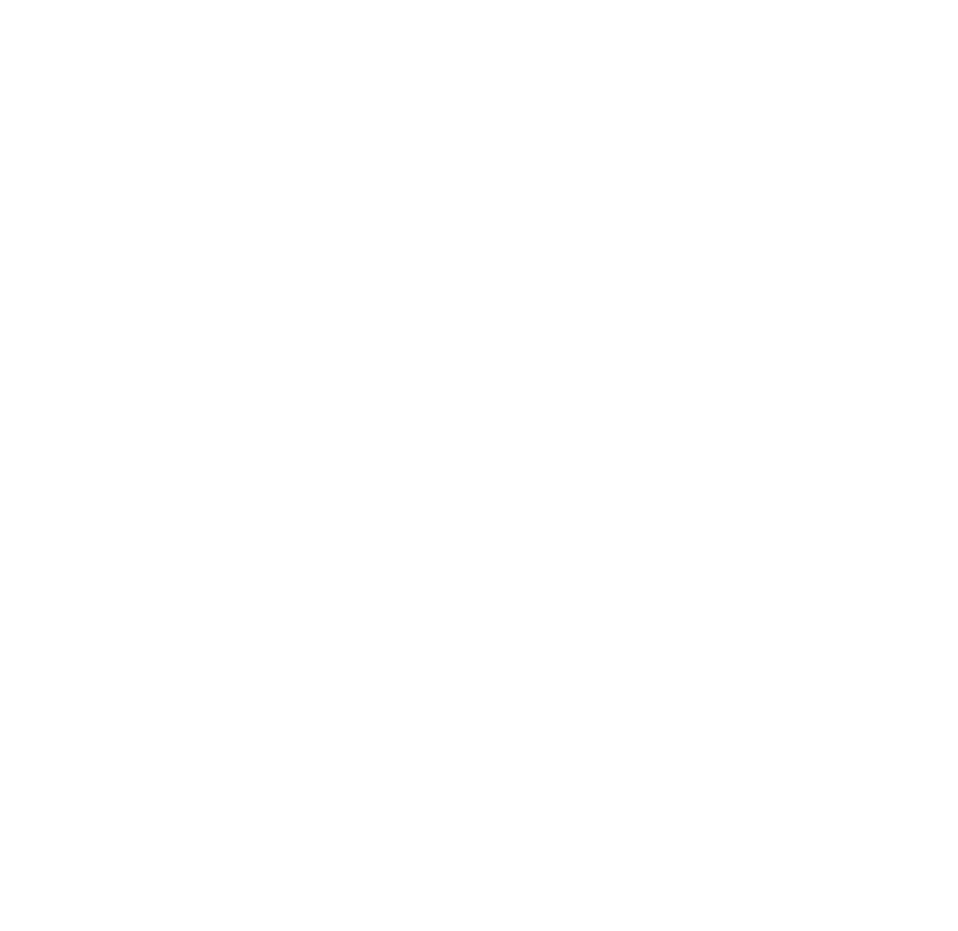
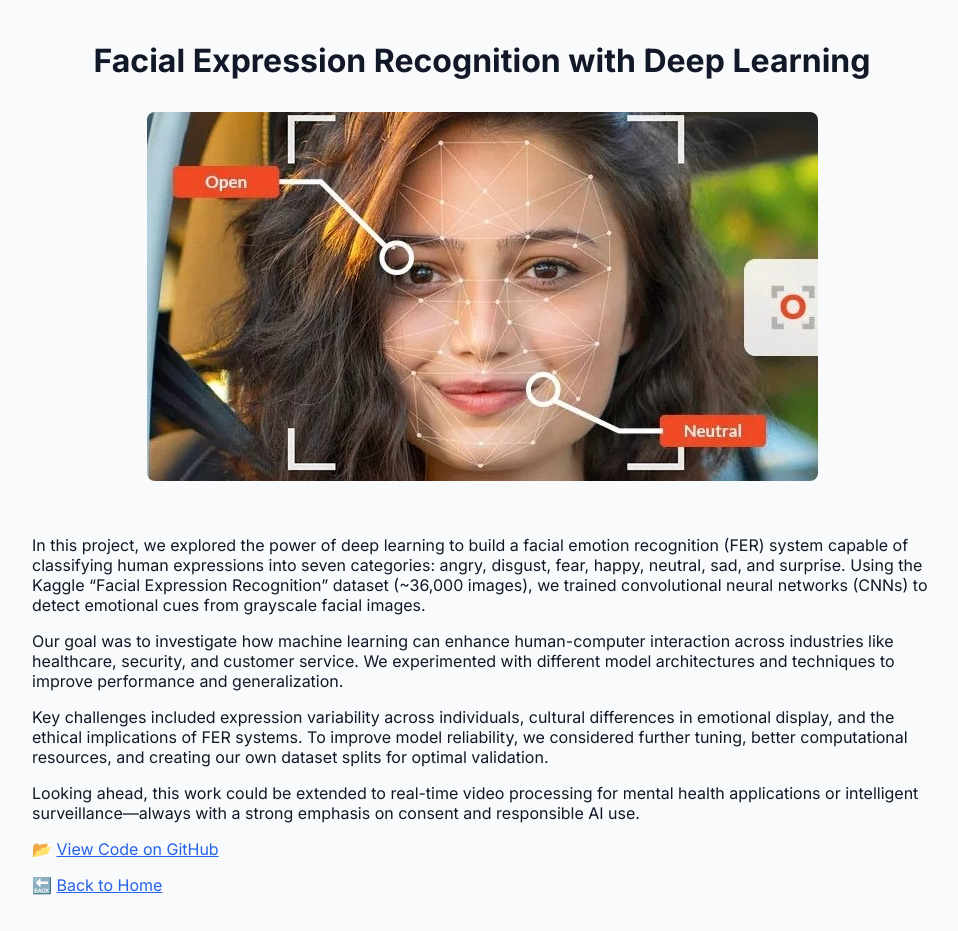
Before and after one commit to Thomas-Burrell/Thomas-Burrell.github.io, a plain HTML site: page facial-expression.html in a window 1280 px wide. Shown: the whole page, without its empty margins (158-1116 px from the left). Before the commit the page ends 800 px from the top, so only its background shows below. Drawn offline with Linux system fonts and the light colour scheme.

Commit message:
add two more pages to website

```diff
--- a/facial-expression.html
+++ b/facial-expression.html
@@ -0,0 +1,70 @@
+<!-- streaming.html -->
+<!DOCTYPE html>
+<html lang="en">
+<head>
+  <meta charset="UTF-8" />
+  <meta name="viewport" content="width=device-width, initial-scale=1.0"/>
+  <title>Facial Expression Recognition with Deep Learning | Thomas M Burrell III</title>
+  <link href="https://fonts.googleapis.com/css2?family=Inter:wght@400;700&display=swap" rel="stylesheet">
+  <style>
+    body {
+      font-family: 'Inter', sans-serif;
+      background-color: #f9fafb;
+      color: #111827;
+      padding: 20px;
+      max-width: 900px;
+      margin: auto;
+    }
+    .centered-header {
+      text-align: center;
+      margin-bottom: 30px;
+    }
+    .centered-header img {
+      max-width: 100%;
+      border-radius: 8px;
+      margin-top: 10px;
+    }
+    a {
+      color: #2563eb;
+    }
+
+    img {
+      max-width: 100%;
+      border-radius: 8px;
+      margin-bottom: 20px;
+    }
+
+  </style>
+</head>
+<body>
+  <div class="centered-header">
+    <h1>Facial Expression Recognition with Deep Learning</h1>
+    <img src="analyze_face.png" alt="Facial Recognition Image">
+  </div>
+
+  <p>
+     In this project, we explored the power of deep learning to build a facial emotion recognition (FER) system capable of classifying human expressions
+     into seven categories: angry, disgust, fear, happy, neutral, sad, and surprise. Using the Kaggle “Facial Expression Recognition” dataset (~36,000 images),
+     we trained convolutional neural networks (CNNs) to detect emotional cues from grayscale facial images.
+  </p>
+  <p>
+    Our goal was to investigate how machine learning can enhance human-computer interaction across industries like healthcare, security, and customer service.
+    We experimented with different model architectures and techniques to improve performance and generalization.
+  </p>
+  <p>
+    Key challenges included expression variability across individuals, cultural differences in emotional display, and the ethical implications of FER systems.
+    To improve model reliability, we considered further tuning, better computational resources, and creating our own dataset splits for optimal validation.
+  </p>
+  <p>
+    Looking ahead, this work could be extended to real-time video processing for mental health applications or intelligent surveillance—always with a
+    strong emphasis on consent and responsible AI use.
+  </p>
+
+  <p>
+    📂 <a href="https://github.com/Thomas-Burrell/Data_Projects/tree/main/Python_Projects/deep_learning_facial_expression_project" target="_blank">View Code on GitHub</a>
+  </p>
+  <p>
+    🔙 <a href="index.html">Back to Home</a>
+  </p>
+</body>
+</html>
```
Also changed, not shown: miami-housing.html (+1 -0 lines), scalable-ray.html (+50 -0 lines), streaming.html (+20 -11 lines).
